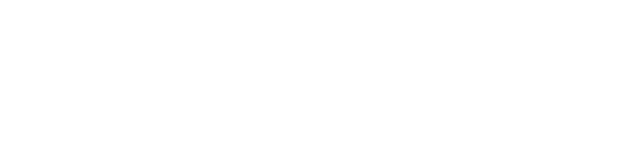
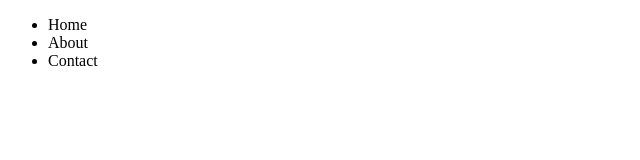
Before and after one commit to Hamzah2018/Featch, a plain HTML site: page index.html in a window 1280 px wide. Shown: the whole page, without its empty margins (0-640 px from the left). Drawn offline with Linux system fonts and the light colour scheme.

Commit message:
add the footer

```diff
--- a/index.html
+++ b/index.html
@@ -7,6 +7,14 @@
     <title>Document</title>
 </head>
 <body>
-
+    <header>
+        <nav>
+            <ul>
+                <li>Home</li>
+                <li>About</li>
+                <li>Contact</li>
+            </ul>
+        </nav>
+    </header>
 </body>
 </html>
```
